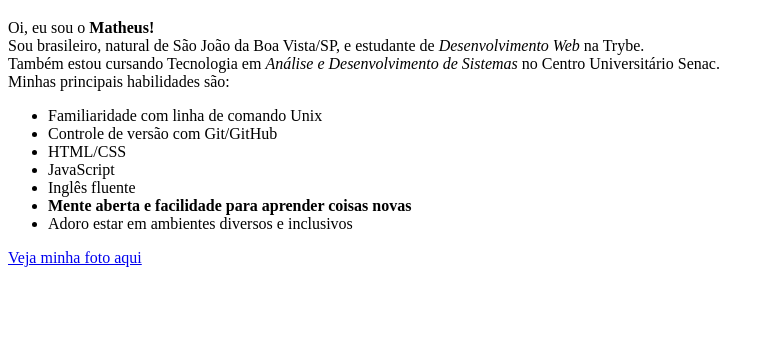
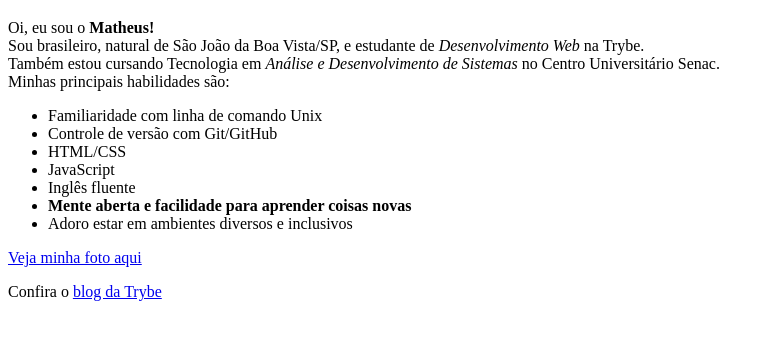
Before and after one commit to msgaspar/msgaspar.github.io, a plain HTML site: page index.html in a window 1280 px wide. Shown: the part 273-612 px from the top of the page, without its empty margins (0-771 px from the left). Drawn offline with Linux system fonts and the light colour scheme.

Commit message:
adiciona link para o blog da Trybe

```diff
--- a/index.html
+++ b/index.html
@@ -18,5 +18,6 @@
     <li>Adoro estar em ambientes diversos e inclusivos</li>
   </ul>
   <a href="#foto-perfil">Veja minha foto aqui</a>
+  <p>Confira o <a href="https://blog.betrybe.com" target="_blank">blog da Trybe</a></p>
 </body>
 </html>
```
